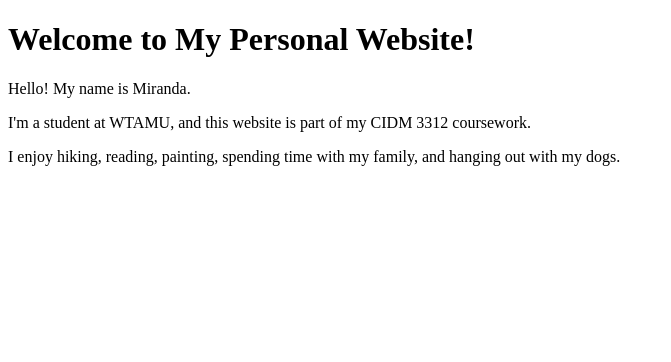
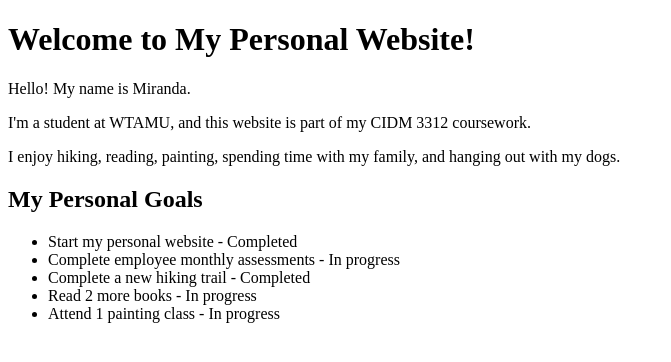
Before and after one commit to MirandaBeedy/personal-website, a Django app: page / in a window 1280 px wide. Shown: the part 26-388 px from the top of the page, without its empty margins (0-671 px from the left). Run offline with Django 5.2, Linux system fonts and the light colour scheme.

Commit message:
Display personal goals on homepage

```diff
--- a/pages/views.py
+++ b/pages/views.py
@@ -2,8 +2,18 @@
 from django.shortcuts import render
 
 
+
 def home(request):
-    return render(request, "home.html")
+    goals = [
+        {"name": "Start my personal website", "completed": True},
+        {"name": "Complete employee monthly assessments", "completed": False},
+        {"name": "Complete a new hiking trail", "completed": True},
+        {"name": "Read 2 more books", "completed": False},
+        {"name": "Attend 1 painting class", "completed": False},
+    ]
+
+    return render(request, "home.html", {"goals": goals})
+
 
 
 def about(request):
--- a/templates/home.html
+++ b/templates/home.html
@@ -15,4 +15,21 @@
         I enjoy hiking, reading, painting, spending time with
         my family, and hanging out with my dogs.
     </p>
+
+
+<h2>My Personal Goals</h2>
+
+<ul>
+    {% for goal in goals %}
+        <li>
+            {{ goal.name }}
+            {% if goal.completed %}
+                - Completed
+            {% else %}
+                - In progress
+            {% endif %}
+        </li>
+    {% endfor %}
+</ul>
+
 {% endblock content %}
```
